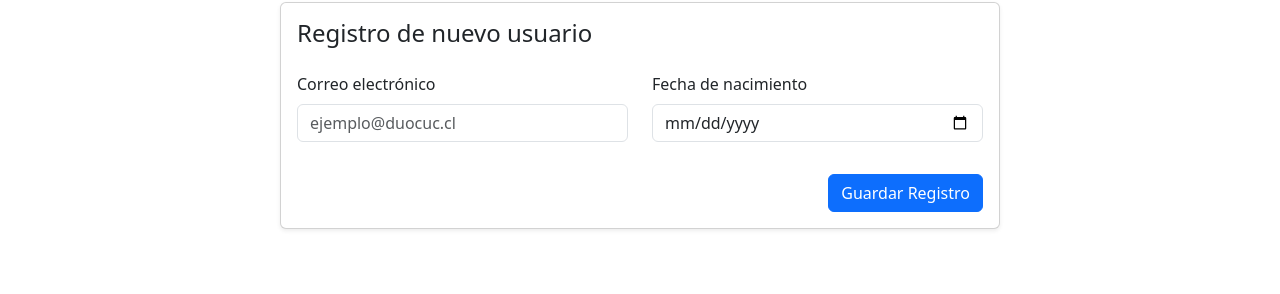
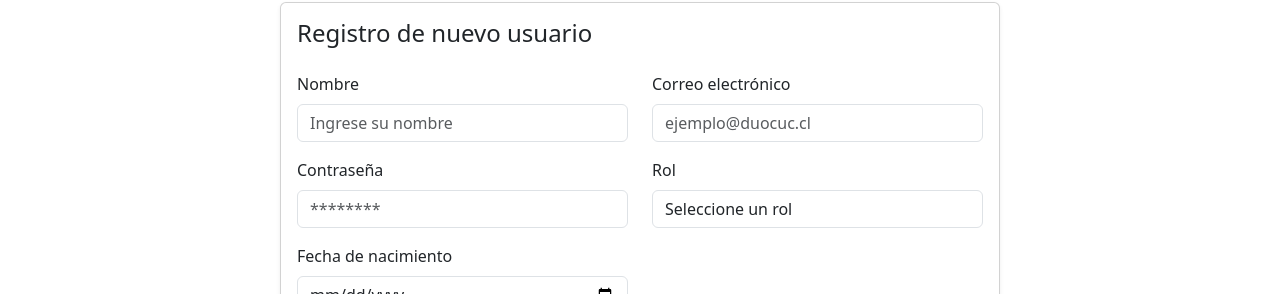
Before and after one commit to val4nti/proyecto-react, a React (Vite) app: page / in a window 1280 px wide. Shown: the part 475-769 px from the top of the page. Built offline with nearby package versions, Linux system fonts and the light colour scheme.

Commit message:
Agregar registros al campo de formulario

```diff
--- a/src/components/atoms/Input.jsx
+++ b/src/components/atoms/Input.jsx
@@ -11,14 +11,17 @@
 
 export default Input;
 */
-const Input = ({ type = "text", placeholder, value, onChange }) => {
+// src/components/atoms/Input.jsx
+const Input = ({ type, name, value, onChange, placeholder, required }) => {
   return (
     <input
+      className="form-control"
       type={type}
-      className="form-control"
-      placeholder={placeholder}
+      name={name}
       value={value}
       onChange={onChange}
+      placeholder={placeholder}
+      required={required}
     />
   );
 };
--- a/src/components/molecules/FormField.jsx
+++ b/src/components/molecules/FormField.jsx
@@ -2,11 +2,44 @@
 import Label from "../atoms/Label";
 import Input from "../atoms/Input";
 
-const FormField = ({ label, type="text", placeholder }) => {
+const FormField = ({
+  label,
+  type = "text",
+  name,
+  value,
+  onChange,
+  placeholder,
+  required = false,
+  options = [],
+}) => {
   return (
     <div className="mb-3">
       <Label text={label} />
-      <Input type={type} placeholder={placeholder} />
+
+      {type === "select" ? (
+        <select
+          className="form-control"
+          name={name}
+          value={value}
+          onChange={onChange}
+          required={required}
+        >
+          {options.map((opt) => (
+            <option key={opt.value} value={opt.value}>
+              {opt.label}
+            </option>
+          ))}
+        </select>
+      ) : (
+        <Input
+          type={type}
+          name={name}
+          value={value}
+          onChange={onChange}
+          placeholder={placeholder}
+          required={required}
+        />
+      )}
     </div>
   );
 };
--- a/src/components/organisms/RegisterForm.jsx
+++ b/src/components/organisms/RegisterForm.jsx
@@ -5,7 +5,10 @@ import Button from '../atoms/Button';
 
 const RegisterForm = () => {
   const [formData, setFormData] = useState({
+    nombre: '',
     correo: '',
+    password: '',
+    rol: '',
     fechaNacimiento: '',
   });
 
@@ -17,12 +20,29 @@ const RegisterForm = () => {
   };
 
   const handleGuardar = () => {
-    const { correo, fechaNacimiento } = formData;
+    const { nombre, correo, password, rol, fechaNacimiento } = formData;
+    // Validación de nombre
+    if (!nombre.trim()) {
+      alert("El nombre es obligatorio.");
+      return;
+    }
 
     // Validación de correo
     const emailRegex = /^[^\s@]+@[^\s@]+\.[^\s@]+$/;
     if (!emailRegex.test(correo)) {
       alert("Ingresa un correo válido.");
+      return;
+    }
+
+    //Validación de contraseña
+    if (password.length < 6) {
+      alert("La contraseña debe tener al menos 6 caracteres.");
+      return;
+    }
+
+    // Validación de rol
+    if (!rol) {
+      alert("Debes seleccionar un rol.");
       return;
     }
 
@@ -62,6 +82,18 @@ const RegisterForm = () => {
         <div className="row">
           <div className="col-6">
             <FormField
+              label="Nombre"
+              type="text"
+              name="nombre"
+              placeholder="Ingrese su nombre"
+              value={formData.nombre}
+              onChange={handleChange}
+              required
+            />
+          </div>
+
+          <div className="col-6">
+            <FormField
               label="Correo electrónico"
               type="email"
               name="correo"
@@ -69,6 +101,35 @@ const RegisterForm = () => {
               value={formData.correo}
               onChange={handleChange}
               required
+            />
+          </div>
+
+          <div className="col-6">
+            <FormField
+              label="Contraseña"
+              type="password"
+              name="password"
+              placeholder="********"
+              value={formData.password}
+              onChange={handleChange}
+              required
+            />
+          </div>
+
+          <div className="col-6">
+            <FormField
+              label="Rol"
+              type="select"
+              name="rol"
+              value={formData.rol}
+              onChange={handleChange}
+              required
+              options={[
+                { value: '', label: 'Seleccione un rol' },
+                { value: 'admin', label: 'Administrador' },
+                { value: 'vendedor', label: 'Vendedor' },
+                { value: 'cliente', label: 'Cliente' },
+              ]}
             />
           </div>
 
@@ -82,6 +143,7 @@ const RegisterForm = () => {
               required
             />
           </div>
+
         </div>
 
         <div className="text-end mt-3">
```
